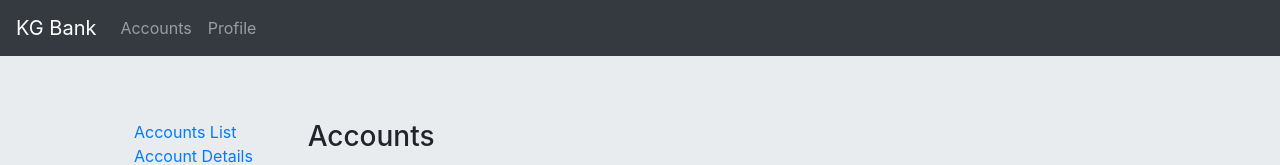
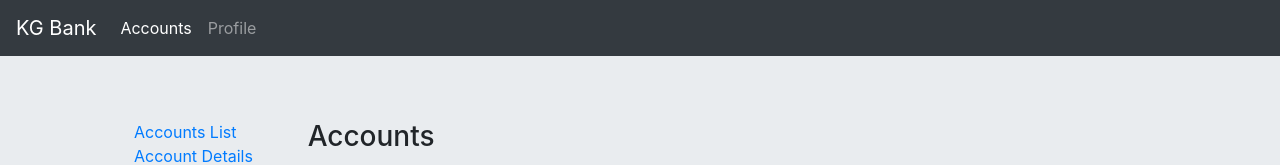
Before and after one commit to dnjavier/ng5-bank, an Angular app: page /main/accounts in a window 1280 px wide. Shown: the top 165 px of the page. Built offline with nearby package versions, Linux system fonts and the light colour scheme; sample sign-in values are in the browser's storage.

Commit message:
removes unnecessary routing files

```diff
--- a/src/app/dashboard/accounts/accounts.module.ts
+++ b/src/app/dashboard/accounts/accounts.module.ts
@@ -1,15 +1,15 @@
 import { NgModule } from '@angular/core';
 
-import { AccountsRoutingModule } from './accounts-routing.module';
 import { AccountDetailComponent } from './account-detail/account-detail.component';
 import { AccountListComponent } from './account-list/account-list.component';
 import { AccountsComponent } from './accounts.component';
 import { AccountNavComponent } from './account-nav/account-nav.component';
+import { RouterModule } from '@angular/router';
 
 
 @NgModule({
     imports: [
-        AccountsRoutingModule
+        RouterModule.forChild([])
     ],
     declarations: [
         AccountsComponent,
--- a/src/app/dashboard/dashboard-routing.module.ts
+++ b/src/app/dashboard/dashboard-routing.module.ts
@@ -14,7 +14,7 @@ import { AccountsComponent } from './accounts/accounts.component';
 const routes: Routes = [
     {
         path: 'main',
-        //canActivate: [AuthenticationService],
+        canActivate: [AuthenticationService],
         component: DashboardComponent,
         children: [
             {
--- a/src/app/dashboard/ds-shared/main-navigation/main-navigation.component.html
+++ b/src/app/dashboard/ds-shared/main-navigation/main-navigation.component.html
@@ -6,8 +6,8 @@
   </button>
   <div class="collapse navbar-collapse" id="navbarNavAltMarkup">
     <div class="navbar-nav ">
-      <a class="nav-link" [routerLinkActive]="['active']" [routerLinkActiveOptions]="{exact:true}" [routerLink]="['/main']">Accounts</a>
-      <a class="nav-link" [routerLinkActive]="['active']" [routerLinkActiveOptions]="{exact:true}" [routerLink]="['/main/profile']">Profile</a>
+      <a class="nav-link" [routerLinkActive]="['active']" [routerLinkActiveOptions]="{exact:true}" [routerLink]="['accounts']">Accounts</a>
+      <a class="nav-link" [routerLinkActive]="['active']" [routerLinkActiveOptions]="{exact:true}" [routerLink]="['profile']">Profile</a>
     </div>
   </div>
 </nav>
--- a/src/app/dashboard/profile/profile.module.ts
+++ b/src/app/dashboard/profile/profile.module.ts
@@ -1,5 +1,4 @@
 import { NgModule } from '@angular/core';
-import { ProfileRoutingModule } from './profile-routing.module';
 import { ProfileComponent } from './profile.component';
 
 
```
Also changed, not shown: src/app/dashboard/accounts/accounts-routing.module.ts (deleted, +0 -28 lines), src/app/dashboard/profile/profile-routing.module.ts (deleted, +0 -16 lines).
